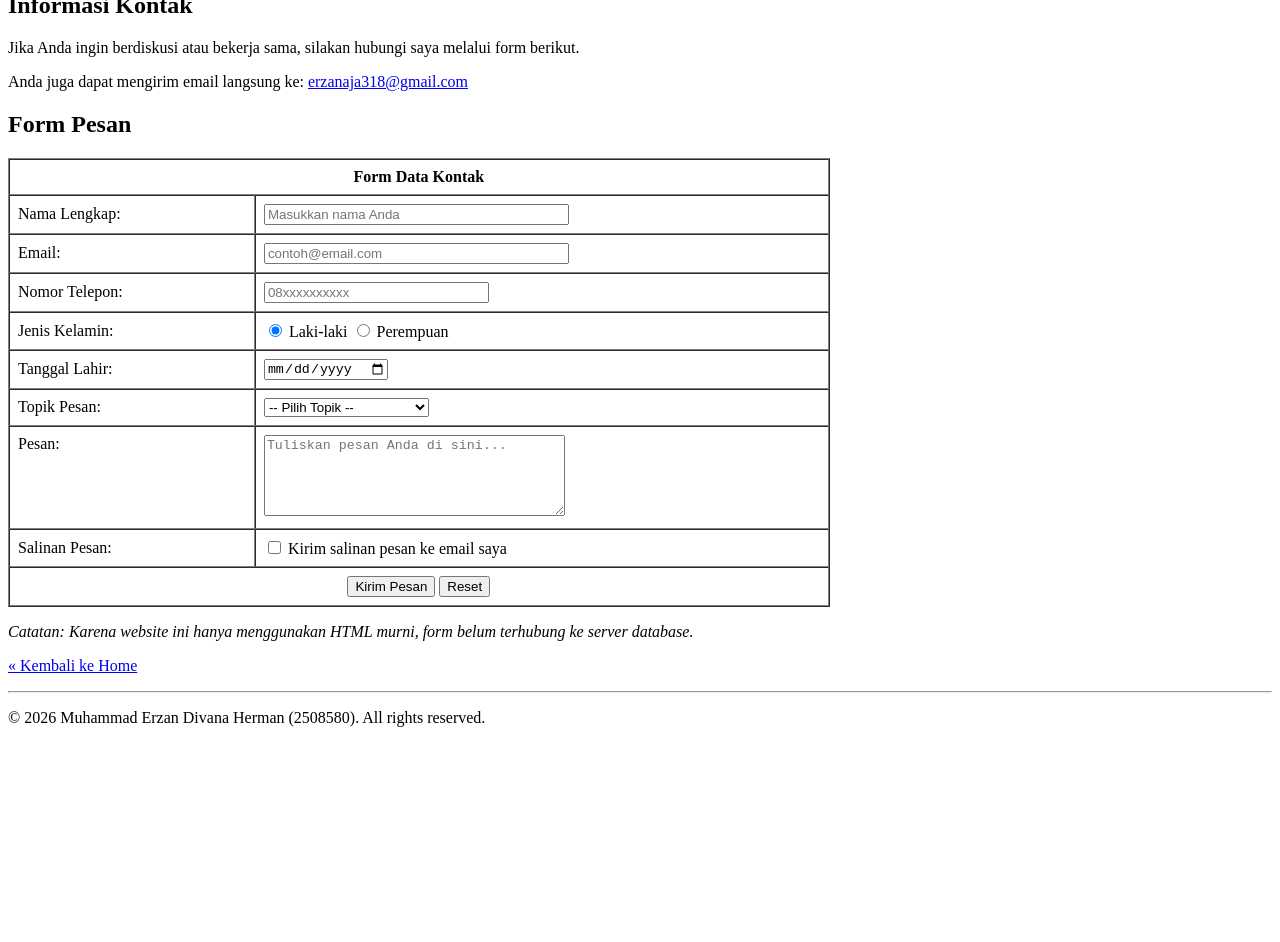
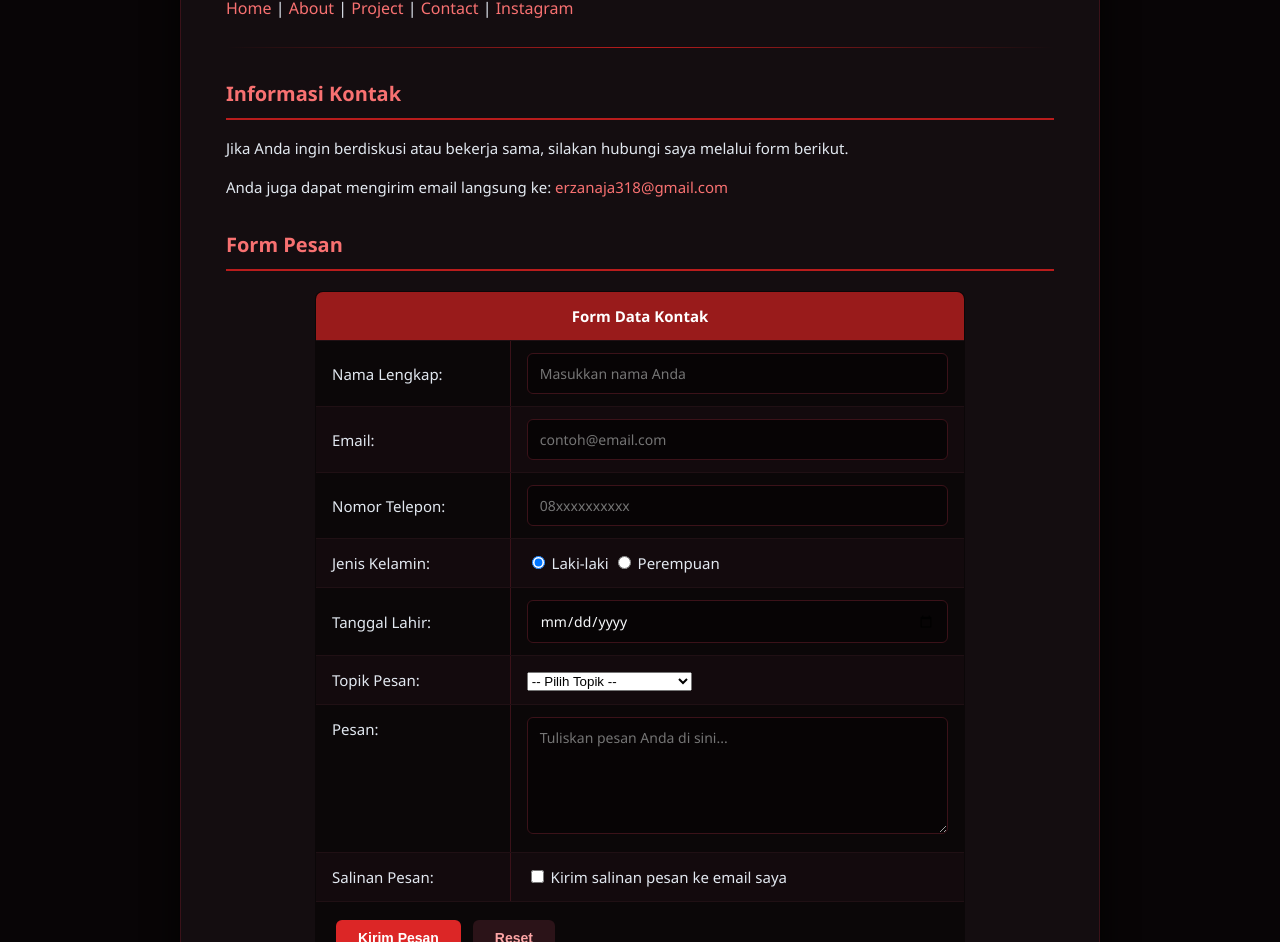
Before and after one commit to erzanaja318-sudo/Promnet2, a plain HTML site: page contact.html in a window 1280 px wide. Shown: the part 136-1078 px from the top of the page. Before the commit the page ends 879 px from the top, so only its background shows below. Drawn offline with Linux system fonts and the light colour scheme.

Commit message:
Menambahkan styling CSS  dan merapikan navigasi

```diff
--- a/contact.html
+++ b/contact.html
@@ -4,7 +4,9 @@
 <head>
     <meta charset="UTF-8">
     <meta name="viewport" content="width=device-width, initial-scale=1.0">
-    <title>Contact Me - Muhammad Erzan Divana Herman</title>
+    <title>Nama Halaman</title>
+    <!-- External CSS -->
+    <link rel="stylesheet" href="style.css">
 </head>
 
 <body>
@@ -15,7 +17,8 @@
             <a href="index.html">Home</a> |
             <a href="about.html">About</a> |
             <a href="project.html">Project</a> |
-            <a href="contact.html">Contact</a>
+            <a href="contact.html">Contact</a> |
+            <a href="instagram.html">Instagram</a>
         </nav>
         <hr>
     </header>
--- /dev/null
+++ b/style.css
@@ -0,0 +1,274 @@
+@keyframes fadeInPage {
+    from {
+        opacity: 0;
+        transform: translateY(12px);
+    }
+    to {
+        opacity: 1;
+        transform: translateY(0);
+    }
+}
+
+* {
+    box-sizing: border-box;
+}
+
+html {
+    background-color: #080506;
+}
+
+body {
+    font-family: 'Segoe UI', Arial, sans-serif;
+    line-height: 1.6;
+    color: #e2e8f0;
+    max-width: 920px;
+    margin: 30px auto;
+    padding: 35px 45px;
+    background-color: #140d10;
+    border: 1px solid #3b1219;
+    border-radius: 14px;
+    box-shadow: 0 10px 35px rgba(0, 0, 0, 0.85);
+    animation: fadeInPage 0.75s ease-in-out;
+}
+
+h1, h2, h3 {
+    color: #f8fafc;
+    font-weight: 700;
+}
+
+h1 {
+    font-size: 30px;
+    text-align: center;
+    color: #ef4444;
+    text-shadow: 0 0 14px rgba(239, 68, 68, 0.4);
+    margin-top: 10px;
+    margin-bottom: 8px;
+}
+
+h2 {
+    font-size: 20px;
+    color: #f87171;
+    border-bottom: 2px solid #b91c1c;
+    padding-bottom: 8px;
+    margin-top: 30px;
+}
+
+h3 {
+    font-size: 16px;
+    color: #fca5a5;
+    margin-top: 20px;
+}
+
+p, li, td, th {
+    font-size: 15px;
+}
+
+hr {
+    border: none;
+    height: 1px;
+    background: linear-gradient(to right, transparent, #b91c1c, transparent);
+    margin: 25px 0;
+}
+
+
+.navbar, p:has(> a[href="index.html"]) {
+    display: flex;
+    justify-content: center;
+    align-items: center;
+    flex-wrap: wrap;
+    gap: 12px;
+    background-color: #0b0708;
+    padding: 12px 20px;
+    border-radius: 10px;
+    border: 1px solid #451016;
+    margin: 18px 0 25px 0;
+    color: transparent;
+}
+
+/* Tombol Menu Navigasi */
+.navbar a, p:has(> a[href="index.html"]) a {
+    text-decoration: none;
+    color: #fca5a5;
+    background-color: #1a0f12;
+    padding: 8px 18px;
+    border-radius: 6px;
+    border: 1px solid #3b1219;
+    font-weight: 600;
+    font-size: 14px;
+    transition: all 0.3s ease;
+}
+
+/* Efek Hover + Transform */
+.navbar a:hover, p:has(> a[href="index.html"]) a:hover {
+    background-color: #dc2626;
+    color: #ffffff;
+    border-color: #ef4444;
+    transform: translateY(-2px);
+    box-shadow: 0 0 14px rgba(220, 38, 38, 0.6);
+}
+
+/* Foto Profil */
+img[src*="profile"], img[alt*="Foto"], img[alt*="Profil"], .foto-profil {
+    display: block;
+    width: 150px;
+    height: 150px;
+    object-fit: cover;
+    border-radius: 50%;
+    padding: 4px;
+    background-color: #0c0809;
+    border: 3px solid #dc2626;
+    margin: 22px auto;
+    box-shadow: 0 0 18px rgba(220, 38, 38, 0.45);
+    transition: transform 0.3s ease, box-shadow 0.3s ease;
+}
+
+img[src*="profile"]:hover, .foto-profil:hover {
+    transform: scale(1.06);
+    box-shadow: 0 0 25px rgba(239, 68, 68, 0.7);
+}
+
+
+figure {
+    margin: 18px 0;
+    background-color: #0c0809;
+    padding: 16px;
+    border: 1px solid #3b1219;
+    border-radius: 10px;
+}
+
+figure img, img[src*="expomath"], img[alt*="Expo"] {
+    max-width: 100%;
+    height: auto;
+    border-radius: 8px;
+    border: 1px solid #3b1219;
+    display: block;
+    margin-bottom: 10px;
+    transition: transform 0.3s ease, box-shadow 0.3s ease;
+}
+
+figure img:hover, img[src*="expomath"]:hover {
+    transform: translateY(-4px);
+    box-shadow: 0 8px 20px rgba(0, 0, 0, 0.85);
+}
+
+figcaption {
+    font-size: 13px;
+    color: #94a3b8;
+    margin-top: 6px;
+}
+
+
+table {
+    width: 100%;
+    border-collapse: collapse;
+    margin: 20px 0;
+    background-color: #0b0708;
+    border-radius: 8px;
+    overflow: hidden;
+    border: 1px solid #3b1219;
+}
+
+th, td {
+    padding: 12px 16px;
+    text-align: left;
+    border-bottom: 1px solid #201014;
+}
+
+th {
+    background-color: #991b1b;
+    color: #ffffff;
+    font-weight: 600;
+    text-align: center;
+}
+
+tr:nth-child(even) td {
+    background-color: #130a0d;
+}
+
+tr:hover td {
+    background-color: #221016;
+}
+
+
+form table {
+    max-width: 650px;
+    margin: 20px auto;
+}
+
+input[type="text"],
+input[type="email"],
+input[type="date"],
+textarea {
+    width: 100%;
+    padding: 10px 12px;
+    background-color: #070405;
+    color: #f8fafc;
+    border: 1px solid #3b1219;
+    border-radius: 6px;
+    font-family: inherit;
+    font-size: 14px;
+    transition: border-color 0.3s ease, box-shadow 0.3s ease;
+}
+
+input[type="text"]:focus,
+input[type="email"]:focus,
+input[type="date"]:focus,
+textarea:focus {
+    outline: none;
+    border-color: #ef4444;
+    box-shadow: 0 0 10px rgba(239, 68, 68, 0.45);
+}
+
+/* Tombol Kirim & Reset */
+input[type="submit"],
+input[type="reset"] {
+    border: none;
+    padding: 10px 22px;
+    font-size: 14px;
+    font-weight: 600;
+    border-radius: 6px;
+    cursor: pointer;
+    margin: 6px 4px;
+    transition: background-color 0.3s ease, transform 0.2s ease, box-shadow 0.2s ease;
+}
+
+input[type="submit"] {
+    background-color: #dc2626;
+    color: #ffffff;
+}
+
+input[type="reset"] {
+    background-color: #2b1318;
+    color: #fca5a5;
+}
+
+input[type="submit"]:hover {
+    background-color: #b91c1c;
+    transform: translateY(-2px);
+    box-shadow: 0 0 12px rgba(220, 38, 38, 0.6);
+}
+
+input[type="reset"]:hover {
+    background-color: #401820;
+    color: #ffffff;
+    transform: translateY(-2px);
+}
+
+
+a {
+    color: #f87171;
+    text-decoration: none;
+    transition: color 0.2s ease;
+}
+
+a:hover {
+    color: #fca5a5;
+    text-decoration: underline;
+}
+
+body > p:last-child {
+    text-align: center;
+    color: #71717a;
+    font-size: 13px;
+    margin-top: 35px;
+}
```
Also changed, not shown: about.html (+3 -1 lines), index.html (+3 -1 lines), instagram.html (+4 -1 lines), project.html (+5 -3 lines).
